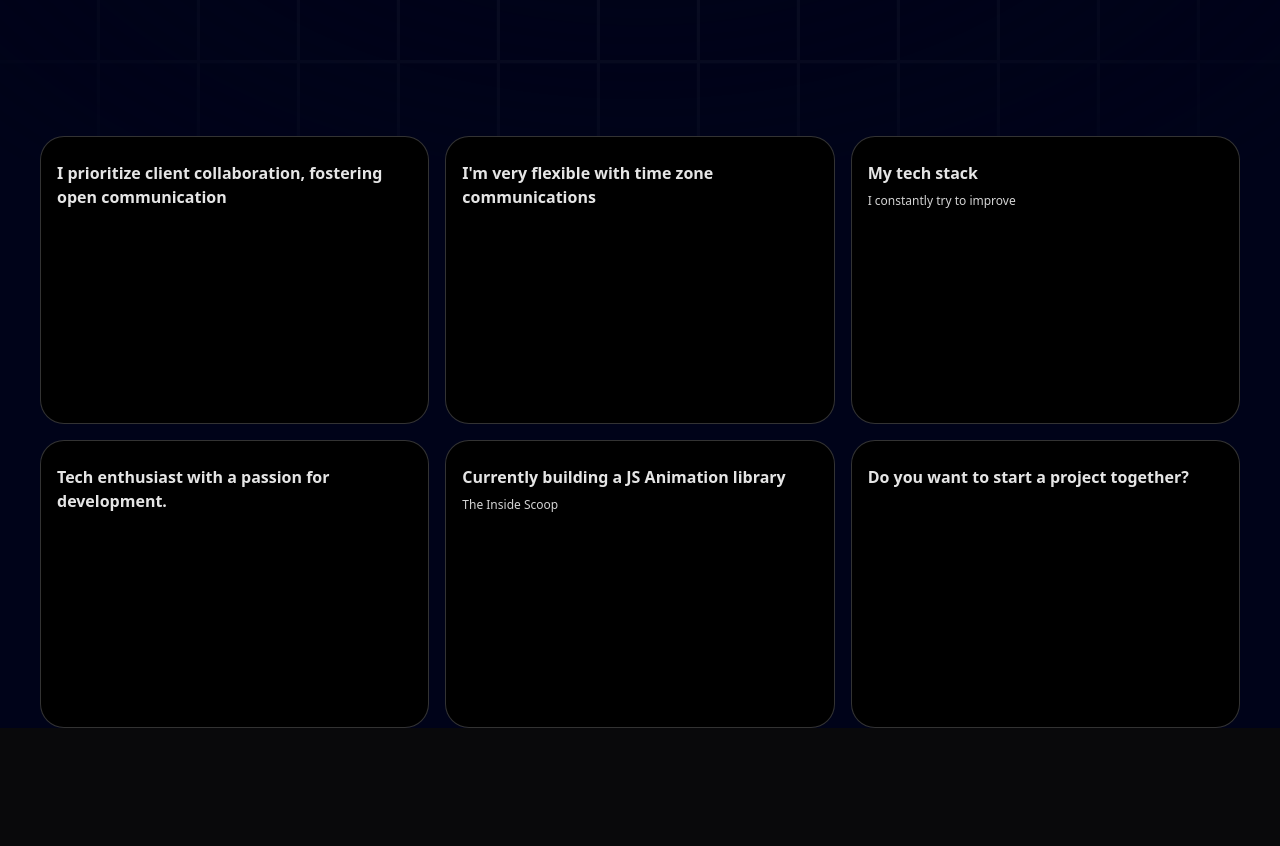
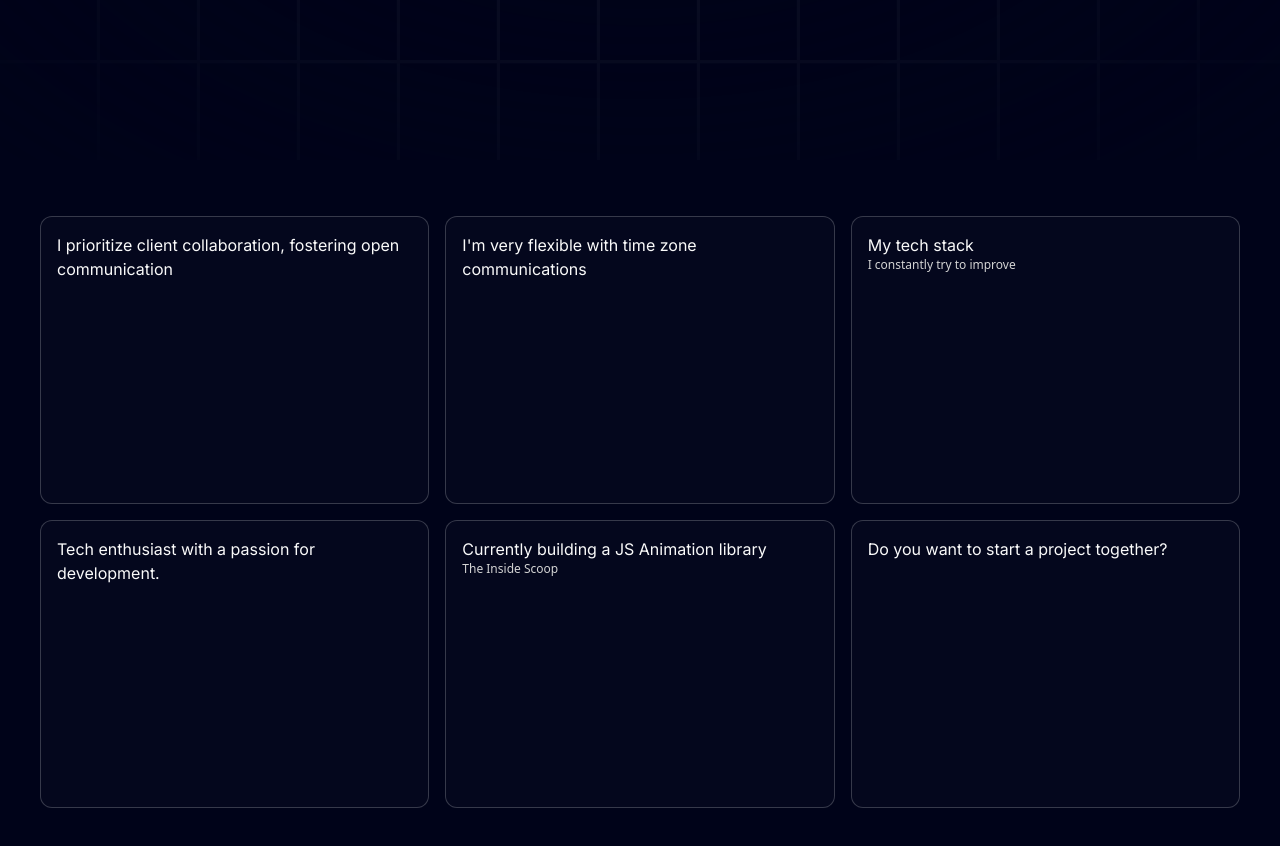
Before and after one commit to kanchana404/Portfolio_super, a Next.js app: page / in a window 1280 px wide. Shown: the part 640-1486 px from the top of the page. Before the commit the page ends 1368 px from the top, so only its background shows below. Built offline with nearby package versions, Linux system fonts and the light colour scheme.

Commit message:
i cant find the bento box class name error

```diff
--- a/components/Grid.tsx
+++ b/components/Grid.tsx
@@ -1,22 +1,28 @@
-import React from 'react'
-import { BentoGrid, BentoGridItem } from './ui/BentoGrid'
-import { gridItems } from '@/data'
+import { gridItems } from "@/data";
+import { BentoGrid, BentoGridItem } from "./ui/BentoGrid";
 
 const Grid = () => {
   return (
-    <section id='about'>
-      <BentoGrid>
-        {gridItems.map((item, index) => (
+    <section id="about">
+      <BentoGrid className="w-full py-20">
+        {gridItems.map(({id, title, description,className,img,imgClassName, titleClassName,spareImg}) => (
           <BentoGridItem
-           id={item.id}
-           key={item.id}
-            title={item.title}
-            description={item.description}
+            id={id}
+            key={id}
+            title={title}
+            description={description}
+            // remove icon prop
+            // remove original classname condition
+
+            img={img}
+            imgClassName={imgClassName}
+            titleClassName={titleClassName}
+            spareImg={spareImg}
           />
         ))}
       </BentoGrid>
     </section>
-  )
-}
+  );
+};
 
-export default Grid
+export default Grid;
--- a/components/ui/BentoGrid.tsx
+++ b/components/ui/BentoGrid.tsx
@@ -21,30 +21,55 @@ export const BentoGrid = ({
 
 export const BentoGridItem = ({
   className,
+  id,
   title,
   description,
-  header,
-  icon,
-  id,
+  //   remove unecessary things here
+  img,
+  imgClassName,
+  titleClassName,
+  spareImg,
 }: {
   className?: string;
+  id: number;
   title?: string | React.ReactNode;
   description?: string | React.ReactNode;
-  header?: React.ReactNode;
-  icon?: React.ReactNode;
-  id:number;
+  img?: string;
+  imgClassName?: string;
+  titleClassName?: string;
+  spareImg?: string;
 }) => {
   return (
     <div
       className={cn(
-        "row-span-1 relative rounded-3xl group/bento hover:shadow-xl transition duration-200 shadow-input dark:shadow-none p-4 dark:bg-black dark:border-white/[0.2] bg-white border border-transparent justify-between flex flex-col space-y-4 border-red-500",
+        "row-span-1 rounded-xl group/bento hover:shadow-xl transition duration-200 shadow-input dark:shadow-none p-4 dark:bg-black dark:border-white/[0.2] bg-white border border-transparent justify-between flex flex-col space-y-4",
         className
       )}
+
+      style={{
+        //   add these two
+        //   you can generate the color from here https://cssgradient.io/
+        background: "rgb(4,7,29)",
+        backgroundColor:
+          "linear-gradient(90deg, rgba(4,7,29,1) 0%, rgba(12,14,35,1) 100%)",
+      }}
     >
-      {header}
+
+      {/* <div className={`${id === 6} && 'flex justify-center h-full`}>
+        <div className="w-full h-full absolute">
+          {img && (
+            <img
+            src={img}
+            alt={img}
+            className={cn(imgClassName, 'object-cover object-center')}
+            />
+          )}
+        </div>
+      </div> */}
+
       <div className="group-hover/bento:translate-x-2 transition duration-200">
-        {icon}
-        <div className="font-sans font-bold text-neutral-600 dark:text-neutral-200 mb-2 mt-2">
+
+        <div className="">
           {title}
         </div>
         <div className="font-sans font-normal text-neutral-600 text-xs dark:text-neutral-300">
--- a/data/index.ts
+++ b/data/index.ts
@@ -76,7 +76,7 @@ export const navItems = [
     des: "Explore the wonders of our solar system with this captivating 3D simulation of the planets using Three.js.",
     img: "/p1.svg",
     iconLists: ["/re.svg", "/tail.svg", "/ts.svg", "/three.svg", "/fm.svg"],
-      link: "https://github.com/adrianhajdin?tab=repositories",
+    link: "/ui.earth.com",
   },
   {
     id: 2,
@@ -84,7 +84,7 @@ export const navItems = [
     des: "Simplify your video conferencing experience with Yoom. Seamlessly connect with colleagues and friends.",
     img: "/p2.svg",
     iconLists: ["/next.svg", "/tail.svg", "/ts.svg", "/stream.svg", "/c.svg"],
-      link: "https://github.com/adrianhajdin/zoom-clone",
+    link: "/ui.yoom.com",
   },
   {
     id: 3,
@@ -92,7 +92,7 @@ export const navItems = [
     des: "A REAL Software-as-a-Service app with AI features and a payments and credits system using the latest tech stack.",
     img: "/p3.svg",
     iconLists: ["/re.svg", "/tail.svg", "/ts.svg", "/three.svg", "/c.svg"],
-      link: "https://github.com/adrianhajdin/ai_saas_app",
+    link: "/ui.aiimg.com",
   },
   {
     id: 4,
@@ -100,7 +100,7 @@ export const navItems = [
     des: "Recreated the Apple iPhone 15 Pro website, combining GSAP animations and Three.js 3D effects..",
     img: "/p4.svg",
     iconLists: ["/next.svg", "/tail.svg", "/ts.svg", "/three.svg", "/gsap.svg"],
-      link: "https://github.com/adrianhajdin/iphone",
+    link: "/ui.apple.com",
   },
 ];
 
```
Lines whose indentation alone changed are shown as unchanged.
